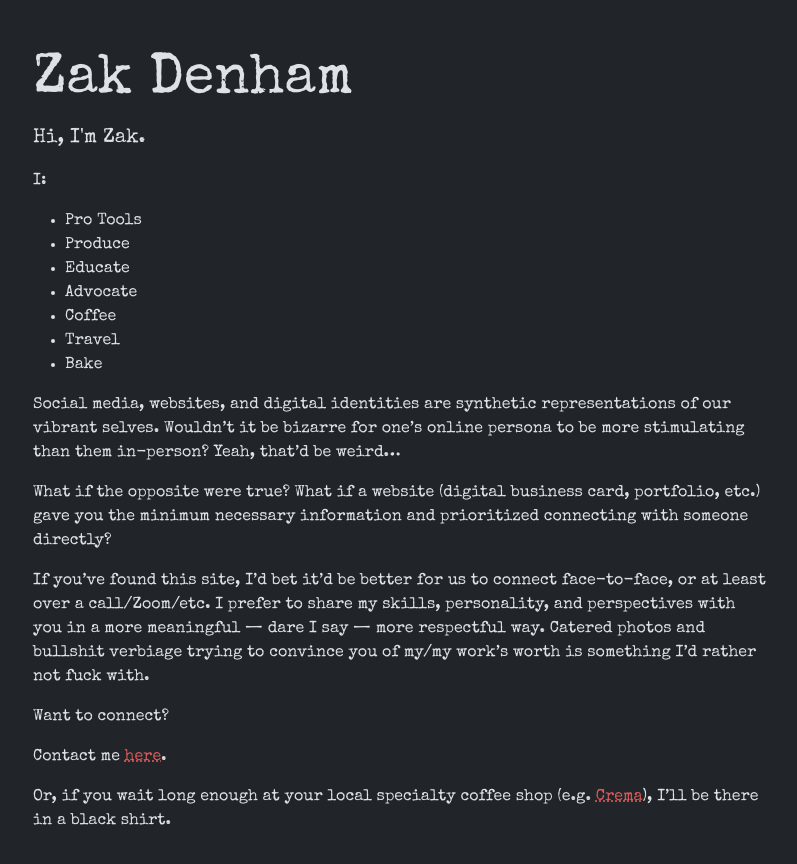
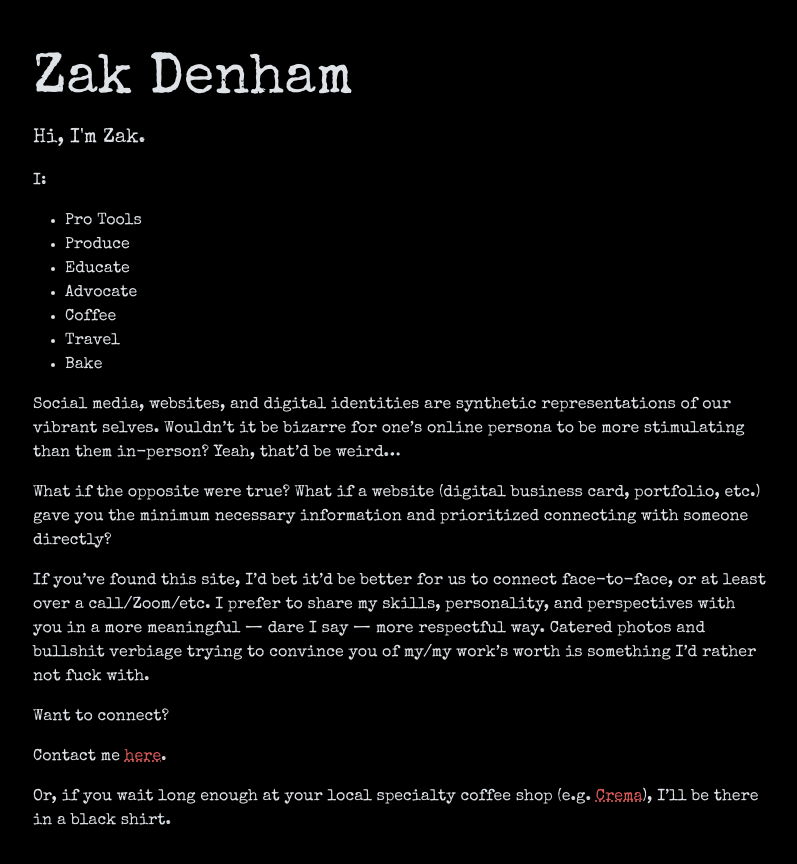
Before and after one commit to zakdenham/zakdenham.github.io, a Jekyll site: the page built from index.md, in a window 1280 px wide. Shown: the top 864 px of the page, without its empty margins (239-1036 px from the left). Built offline with Jekyll 4.4.1, drawn with Linux system fonts in a browser that asks for light colours.

Commit message:
Make background black (#1)

```diff
--- a/css/style.scss
+++ b/css/style.scss
@@ -14,6 +14,8 @@ body {
     font-family: "Special Elite", system-ui;
     font-weight: 400;
     font-style: normal;
+
+    background: #000;
 }
 
 a:link,
```
